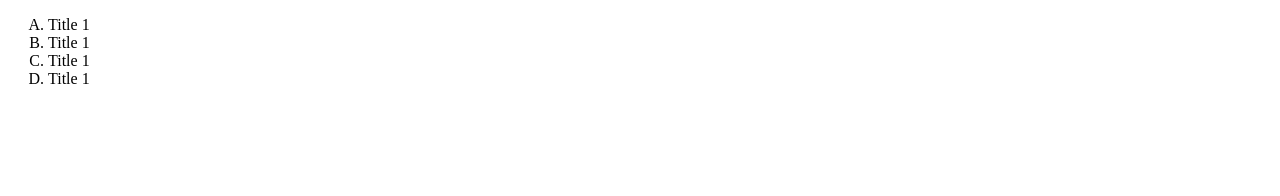
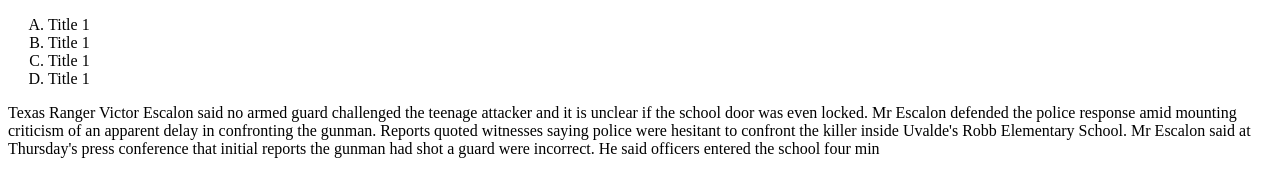
Before and after one commit to KienNguyen2021/HTML, a plain HTML site: page index.html in a window 1280 px wide. Drawn offline with Linux system fonts and the light colour scheme.

Commit message:
commit 4

```diff
--- a/index.html
+++ b/index.html
@@ -9,6 +9,7 @@
 
 <body>
 
+
 <ol type="A">
   <li> Title 1 </li>
   <li> Title 1 </li>
@@ -17,6 +18,16 @@
 
 </ol>
 
+<p>  Texas Ranger Victor Escalon said no armed guard challenged the teenage attacker and it is unclear if the school door was even locked.
+
+  Mr Escalon defended the police response amid mounting criticism of an apparent delay in confronting the gunman.
+
+  Reports quoted witnesses saying police were hesitant to confront the killer inside Uvalde's Robb Elementary School.
+
+  Mr Escalon said at Thursday's press conference that initial reports the gunman had shot a guard were incorrect.
+
+  He said officers entered the school four min </p>
+
 </body>
 
 </html>
```
